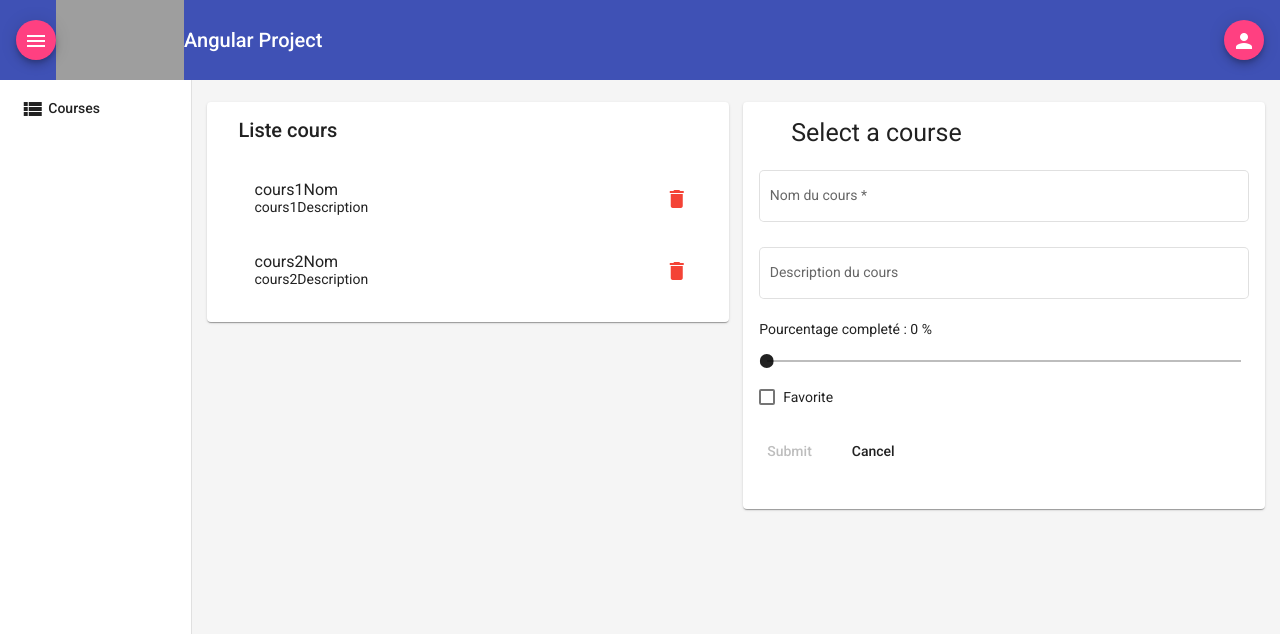
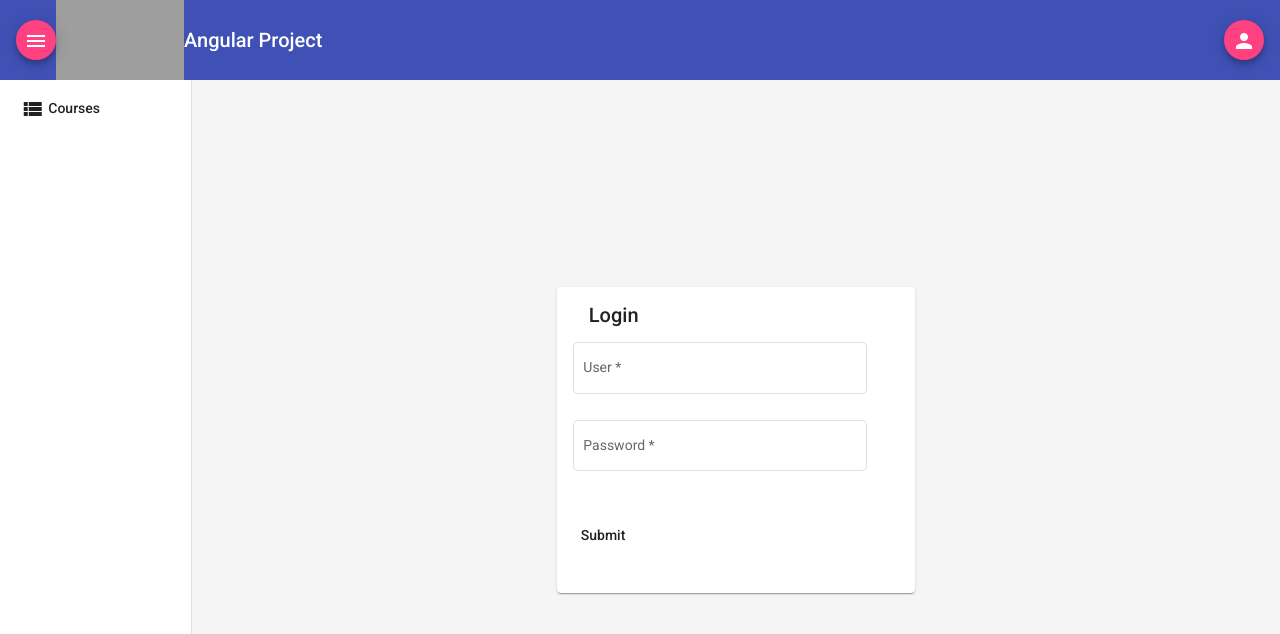
Before and after one commit to Axpers/courses-management, an Angular app: page /login in a window 1280 px wide. Before the commit this address led to /courses. Shown: the top 634 px of the page. Built offline with nearby package versions, Linux system fonts and the light colour scheme; grey boxes are pictures that could not be loaded.

Commit message:
Ajout d'un composant login accessible via login icon

```diff
--- a/src/app/app.module.ts
+++ b/src/app/app.module.ts
@@ -12,6 +12,7 @@ import {ListCoursesComponent} from './courses/list-courses/list-courses.componen
 import {CourseFormComponent} from './courses/course-form/course-form.component';
 import {CoursesListService} from './shared/courses-list.service';
 import {FormsModule} from '@angular/forms';
+import { LoginComponent } from './login/login.component';
 
 @NgModule({
   declarations: [
@@ -21,6 +22,7 @@ import {FormsModule} from '@angular/forms';
     HeaderComponent,
     ListCoursesComponent,
     CourseFormComponent,
+    LoginComponent,
   ],
   imports: [
     BrowserModule,
--- a/src/app/header/header.component.html
+++ b/src/app/header/header.component.html
@@ -16,6 +16,7 @@
     mat-icon-button
     mat-mini-fab
     title="Bouton pour accéder au login"
+    (click)="linkToLoginComponent()"
   >
     <mat-icon>person</mat-icon>
   </button>
--- a/src/app/header/header.component.ts
+++ b/src/app/header/header.component.ts
@@ -1,4 +1,5 @@
 import {Component, EventEmitter, OnInit, Output} from '@angular/core';
+import {Router, RouterLink} from '@angular/router';
 
 @Component({
   selector: 'app-header',
@@ -7,4 +8,10 @@ import {Component, EventEmitter, OnInit, Output} from '@angular/core';
 })
 export class HeaderComponent {
   @Output() menuTriggered = new EventEmitter();
+
+  constructor(private router: Router) {}
+
+  linkToLoginComponent() {
+    this.router.navigateByUrl('/login');
+  }
 }
--- /dev/null
+++ b/src/app/login/login.component.html
@@ -0,0 +1,40 @@
+<div class="main-container">
+  <mat-card>
+    <mat-card-header>
+      <mat-card-title>Login</mat-card-title>
+    </mat-card-header>
+    <form #form="ngForm" (submit)="submitCourse()">
+      <mat-card-content>
+        <mat-form-field appearance="outline">
+          <mat-label>User</mat-label>
+          <input
+            matInput
+            type="text"
+            name="userName"
+            required
+          >
+        </mat-form-field>
+
+        <mat-form-field appearance="outline">
+          <mat-label>Password</mat-label>
+          <input
+            matInput
+            type="text"
+            name="userPassword"
+            required
+          >
+        </mat-form-field>
+      </mat-card-content>
+      <mat-card-actions>
+        <button
+          [disabled]="form.invalid"
+          mat-button
+          type="submit"
+          title="submit login information"
+        >
+          Submit
+        </button>
+      </mat-card-actions>
+    </form>
+  </mat-card>
+</div>
--- /dev/null
+++ b/src/app/login/login.component.scss
@@ -0,0 +1,18 @@
+mat-card-content {
+  display: flex;
+  flex-flow: column;
+  width: 90%;
+}
+
+mat-card {
+  width: 30%;
+}
+
+.main-container {
+  background: #f5f5f5;
+  display: flex;
+  justify-content: center;
+  align-items: center;
+  height: 100%;
+  width: 100%;
+}
--- /dev/null
+++ b/src/app/login/login.component.ts
@@ -0,0 +1,35 @@
+import {Component, OnInit} from '@angular/core';
+
+@Component({
+  selector: 'app-login',
+  templateUrl: './login.component.html',
+  styleUrls: ['./login.component.scss']
+})
+export class LoginComponent implements OnInit {
+  userName: string;
+  userPassword: string;
+  userInformation: {};
+
+  constructor() {
+  }
+
+  ngOnInit(): void {
+    /*
+    this.resetUserInformation();
+     */
+  }
+
+  submitCourse() {
+    console.log('Login submited');
+  }
+
+  /*
+  resetUserInformation() {
+    this.userInformation = {
+      this.userName = '',
+      this.userPassword: ''
+    };
+  }
+   */
+
+}
--- a/src/app/sidebar/sidebar.component.scss
+++ b/src/app/sidebar/sidebar.component.scss
@@ -6,7 +6,7 @@ mat-sidenav-container {
 
   mat-sidenav {
     width: 100%;
-    box-shadow: 6px 0 6px rgba(0, 0, 0, 0.24);
+    box-shadow: 3px 0 6px rgba(0, 0, 0, 0.24);
     padding-top: 10px;
   }
 
```
Also changed, not shown: src/app/app-routing.module.ts (+9 -6 lines), 1 other file (tests, documents, lock files or other folders).
